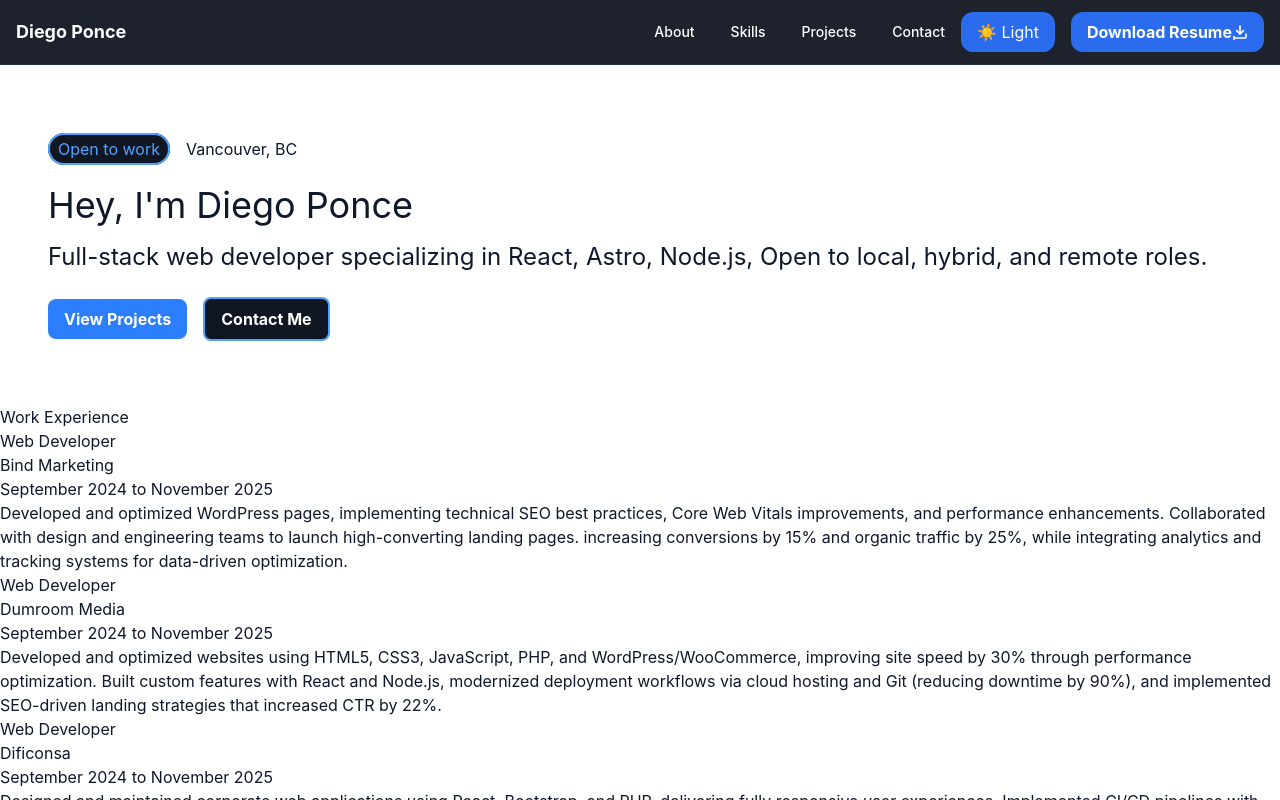
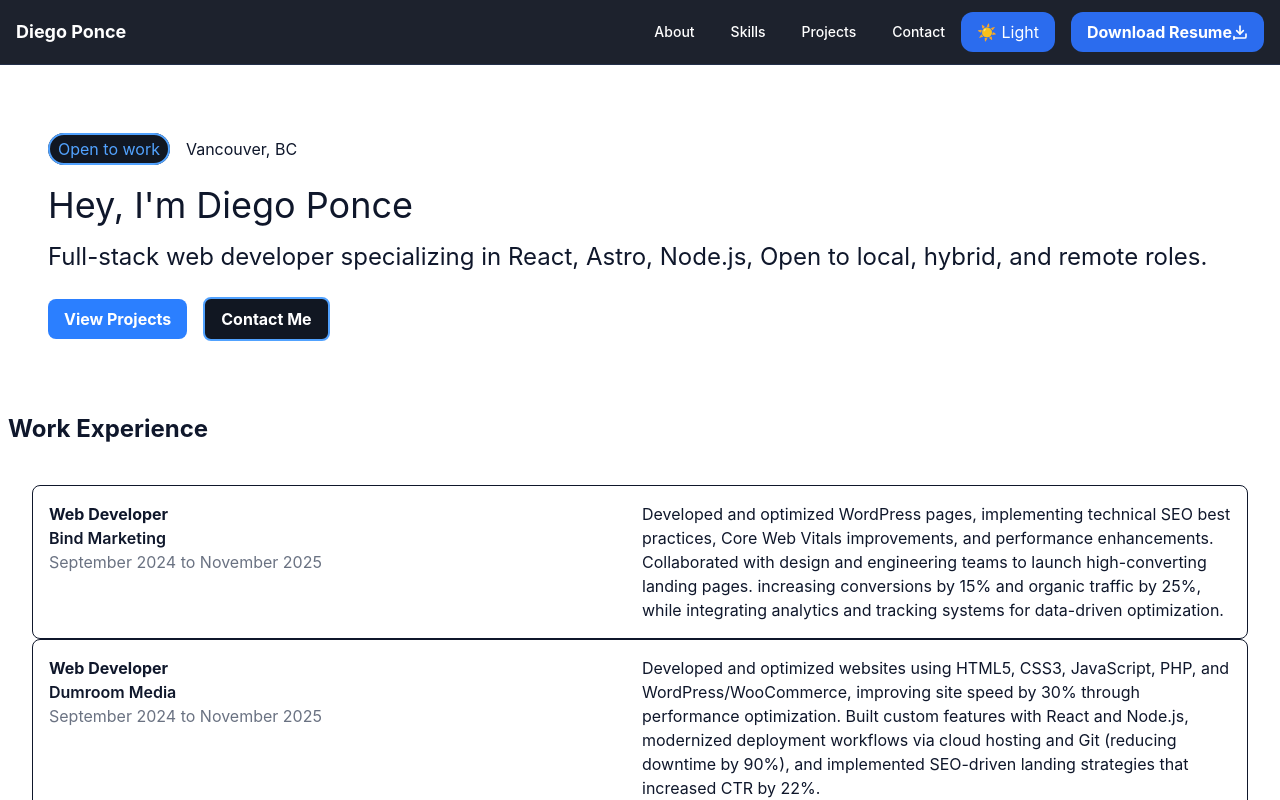
Before and after one commit to DiegoPonce0/portfolio, a React (Vite) app: page / in a window 1280 px wide. Shown: the top 800 px of the page. Built offline with nearby package versions, Linux system fonts and the light colour scheme.

Commit message:
feat: enhance Experience component styling and update Home page layout

```diff
--- a/components/Experience.tsx
+++ b/components/Experience.tsx
@@ -2,11 +2,15 @@ import type { ExperienceProps } from '../types/experience';
 
 export function Experience({ title, company, date, description }: ExperienceProps) {
     return (
-        <article className="experienceCard">
-            <h3>{title}</h3>
-            <p className="experienceMuted">{company}</p>
-            <p className="experienceMuted">{date}</p>
-            <p>{description}</p>
+        <article className="grid grid-cols-2 gap-1 p-4 border rounded-md bg-white dark:bg-gray-800 justify-between">
+            <div>
+              <h3 className="font-bold">{title}</h3>
+              <p className="font-semibold">{company}</p>
+              <p className="text-gray-500 dark:text-gray-400 ">{date}</p>
+            </div>
+            <div>
+              <p>{description}</p>
+            </div>
         </article>
     )
 }
--- a/pages/Home.tsx
+++ b/pages/Home.tsx
@@ -31,8 +31,8 @@ export const Home = () => {
 
         <section className="workExperience">
           <div className="container">
-            <h2>Work Experience</h2>
-            <div className="experienceList">
+            <h2 className='text-2xl font-bold py-2 px-2'>Work Experience</h2>
+            <div className="p-8">
               {experiences.map((experience, index) => (
                 <Experience
                   key={index}
@@ -92,10 +92,10 @@ export const Home = () => {
         </section>
 
         <section className="px-4 py-8 bg-background-light dark:bg-background-dark">
-          <h2 className='text-2xl font-bold py-2 text-center'>Contact Me</h2>
+          <h2 className='text-2xl font-bold py-4 text-center'>Contact Me</h2>
           <div className="flex gap-4 justify-center">
-            <p className='border border-green-50 p-2 rounded-full'>Email: diego_lpz29@hotmail.com</p>
-            <p className='border border-green-50 p-2 rounded-full'>Phone: +1 (236) 989-4994</p>
+            <p className='bg-blue-600 border border-green-50 p-2 rounded-full'>Email: diego_lpz29@hotmail.com</p>
+            <p className='bg-emerald-600 border border-green-50 p-2 rounded-full'>Phone: +1 (236) 989-4994</p>
           </div>
         </section>
       </main>
```
